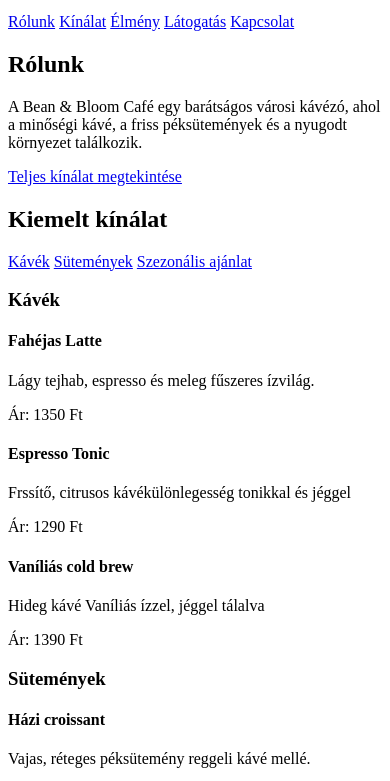
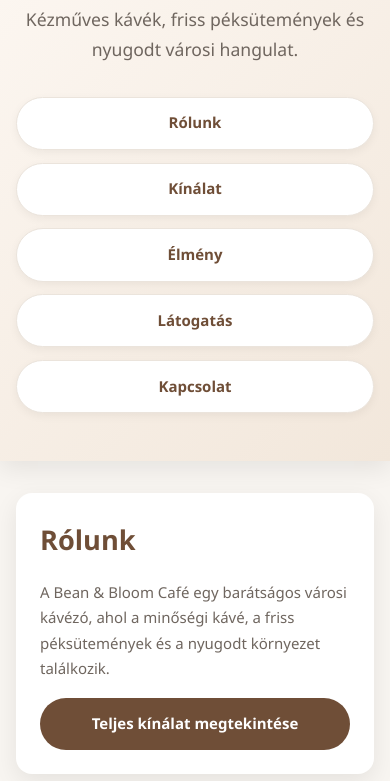
Before and after one commit to Trescu/portfolio, a plain HTML site: page projects/semantic-cafe-landing/index.html in a window 390 px wide. Shown: the part 119-900 px from the top of the page. Drawn offline with Linux system fonts and the light colour scheme.

Commit message:
1. modul vége

```diff
--- a/projects/semantic-cafe-landing/index.html
+++ b/projects/semantic-cafe-landing/index.html
@@ -4,6 +4,7 @@
 <head>
     <meta charset="UTF-8">
     <meta name="viewport" content="width=device-width, initial-scale=1.0">
+    <link rel="stylesheet" href="style/style.css">
     <title>Bean & Bloom Café</title>
 </head>
 
@@ -218,6 +219,8 @@
             <p>2026 Bean & Bloom Café. Minden jog fenntartva.</p>
         </nav>
     </footer>
+
+    <script src="js/script.js"></script>
 </body>
 
 </html>
--- /dev/null
+++ b/projects/semantic-cafe-landing/js/script.js
@@ -0,0 +1,23 @@
+// Megfigyeljük a fő tartalmi elemeket
+const elements = document.querySelectorAll("section, article, aside");
+
+// Kezdeti állapot
+elements.forEach(element => {
+    element.style.opacity = "0";
+    element.style.transform = "translateY(20px)";
+    element.style.transition = "opacity 0.6s ease, transform 0.6s ease";
+});
+
+const observer = new IntersectionObserver((entries, obs) => {
+    entries.forEach(entry => {
+        if (entry.isIntersecting) {
+            entry.target.style.opacity = "1";
+            entry.target.style.transform = "translateY(0)";
+            obs.unobserve(entry.target); // csak egyszer jelenjen meg
+        }
+    });
+}, {
+    threshold: 0.15
+});
+
+elements.forEach(element => observer.observe(element));
--- /dev/null
+++ b/projects/semantic-cafe-landing/style/style.css
@@ -0,0 +1,352 @@
+/* ==========================
+   Bean & Bloom Café
+   Modern, világos CSS
+========================== */
+
+:root {
+    --bg: #f8f5f1;
+    --surface: #ffffff;
+    --primary: #6f4e37;
+    --primary-dark: #513827;
+    --accent: #d8b78f;
+    --text: #3b342e;
+    --text-light: #6f665f;
+    --border: #ebe4dc;
+
+    --radius: 16px;
+    --shadow: 0 8px 24px rgba(0, 0, 0, .08);
+
+    --transition: .25s ease;
+    --max-width: 1200px;
+}
+
+/* ==========================
+   Alapbeállítások
+========================== */
+
+*,
+*::before,
+*::after {
+    box-sizing: border-box;
+}
+
+html {
+    scroll-behavior: smooth;
+}
+
+body {
+    margin: 0;
+    font-family: "Segoe UI", Tahoma, Geneva, Verdana, sans-serif;
+    background: var(--bg);
+    color: var(--text);
+    line-height: 1.7;
+}
+
+img {
+    max-width: 100%;
+    display: block;
+}
+
+a {
+    color: var(--primary);
+    text-decoration: none;
+    transition: var(--transition);
+}
+
+a:hover {
+    color: var(--primary-dark);
+}
+
+/* ==========================
+   Fejléc
+========================== */
+
+header {
+    background: linear-gradient(135deg, #fdf8f3, #f2e7db);
+    text-align: center;
+    padding: 4rem 1.5rem;
+    box-shadow: var(--shadow);
+}
+
+header h1 {
+    margin: 0;
+    font-size: clamp(2.5rem, 6vw, 4rem);
+    color: var(--primary);
+}
+
+header p {
+    max-width: 650px;
+    margin: 1rem auto 2rem;
+    color: var(--text-light);
+    font-size: 1.1rem;
+}
+
+/* ==========================
+   Navigáció
+========================== */
+
+nav {
+    display: flex;
+    justify-content: center;
+    flex-wrap: wrap;
+    gap: .8rem;
+}
+
+nav a {
+    background: white;
+    padding: .8rem 1.3rem;
+    border-radius: 999px;
+    border: 1px solid var(--border);
+    font-weight: 600;
+    box-shadow: 0 3px 10px rgba(0,0,0,.05);
+}
+
+nav a:hover {
+    background: var(--primary);
+    color: white;
+    transform: translateY(-2px);
+}
+
+/* ==========================
+   Fő tartalom
+========================== */
+
+main {
+    max-width: var(--max-width);
+    margin: auto;
+    padding: 3rem 1.2rem;
+}
+
+main>section,
+aside {
+    background: var(--surface);
+    padding: 2rem;
+    border-radius: var(--radius);
+    box-shadow: var(--shadow);
+    margin-bottom: 2rem;
+}
+
+h2 {
+    color: var(--primary);
+    margin-top: 0;
+    margin-bottom: 1rem;
+}
+
+h3 {
+    color: var(--primary-dark);
+}
+
+h4 {
+    margin-top: 0;
+    color: var(--primary);
+}
+
+p {
+    color: var(--text-light);
+}
+
+/* ==========================
+   Gomb stílusú linkek
+========================== */
+
+section>a,
+aside a,
+#visit a {
+    display: inline-block;
+    margin-top: 1rem;
+    background: var(--primary);
+    color: white;
+    padding: .85rem 1.5rem;
+    border-radius: 999px;
+    font-weight: 600;
+}
+
+section > a:hover,
+aside a:hover,
+#visit a:hover {
+    background: var(--primary-dark);
+    color: #fff;
+}
+
+/* ==========================
+   Kínálat
+========================== */
+
+#menu nav {
+    margin: 2rem 0;
+}
+
+#coffee,
+#pastries,
+#seasonal {
+    margin-top: 2.5rem;
+}
+
+/* Kártyák */
+
+#coffee,
+#pastries,
+#seasonal {
+    display: grid;
+    gap: 1.5rem;
+}
+
+#coffee h3,
+#pastries h3,
+#seasonal h3 {
+    grid-column: 1 / -1;
+}
+
+article {
+    background: #fffdfb;
+    border: 1px solid var(--border);
+    border-radius: var(--radius);
+    padding: 1.5rem;
+    box-shadow: 0 5px 16px rgba(0,0,0,.06);
+    transition: var(--transition);
+}
+
+article:hover {
+    transform: translateY(-4px);
+    box-shadow: 0 12px 28px rgba(0,0,0,.12);
+}
+
+article p:last-child {
+    margin-bottom: 0;
+    font-weight: 700;
+    color: var(--primary);
+}
+
+/* ==========================
+   Grid-ek
+========================== */
+
+#coffee {
+    grid-template-columns: repeat(auto-fit, minmax(240px, 1fr));
+}
+
+#pastries {
+    grid-template-columns: repeat(auto-fit, minmax(260px, 1fr));
+}
+
+#seasonal {
+    grid-template-columns: repeat(auto-fit, minmax(280px, 1fr));
+}
+
+#experience {
+    display: grid;
+    gap: 1.5rem;
+}
+
+#experience h2,
+#experience>p {
+    grid-column: 1 / -1;
+}
+
+#experience {
+    grid-template-columns: repeat(auto-fit, minmax(280px, 1fr));
+}
+
+/* ==========================
+   Napi ajánlat
+========================== */
+
+aside {
+    border-left: 6px solid var(--accent);
+    background: #fffaf5;
+}
+
+/* ==========================
+   Lábléc
+========================== */
+
+footer {
+    background: #ede2d6;
+    padding: 3rem 1.5rem;
+    margin-top: 3rem;
+}
+
+footer h2 {
+    text-align: center;
+}
+
+footer address {
+    text-align: center;
+    font-style: normal;
+    line-height: 2;
+    margin-bottom: 2rem;
+}
+
+footer nav {
+    display: flex;
+    justify-content: center;
+    align-items: center;
+    flex-wrap: nowrap;
+    gap: 1.2rem;
+}
+
+footer nav p {
+    margin-left: 2rem;
+    color: var(--text);
+    font-size: .95rem;
+    white-space: nowrap;
+}
+
+/* ==========================
+   Reszponzív
+========================== */
+
+@media (max-width: 768px) {
+
+    header {
+        padding: 3rem 1rem;
+    }
+
+    main {
+        padding: 2rem 1rem;
+    }
+
+    main>section,
+    aside {
+        padding: 1.5rem;
+    }
+
+    nav {
+        flex-direction: column;
+        align-items: stretch;
+    }
+
+    nav a {
+        text-align: center;
+    }
+
+    article {
+        padding: 1.2rem;
+    }
+
+    h2 {
+        font-size: 1.7rem;
+    }
+
+    h3 {
+        font-size: 1.3rem;
+    }
+}
+
+@media (max-width: 480px) {
+
+    body {
+        font-size: 15px;
+    }
+
+    header h1 {
+        font-size: 2.2rem;
+    }
+
+    section>a,
+    aside a,
+    #visit a {
+        display: block;
+        text-align: center;
+    }
+}
```
Also changed, not shown: 1 other file.
